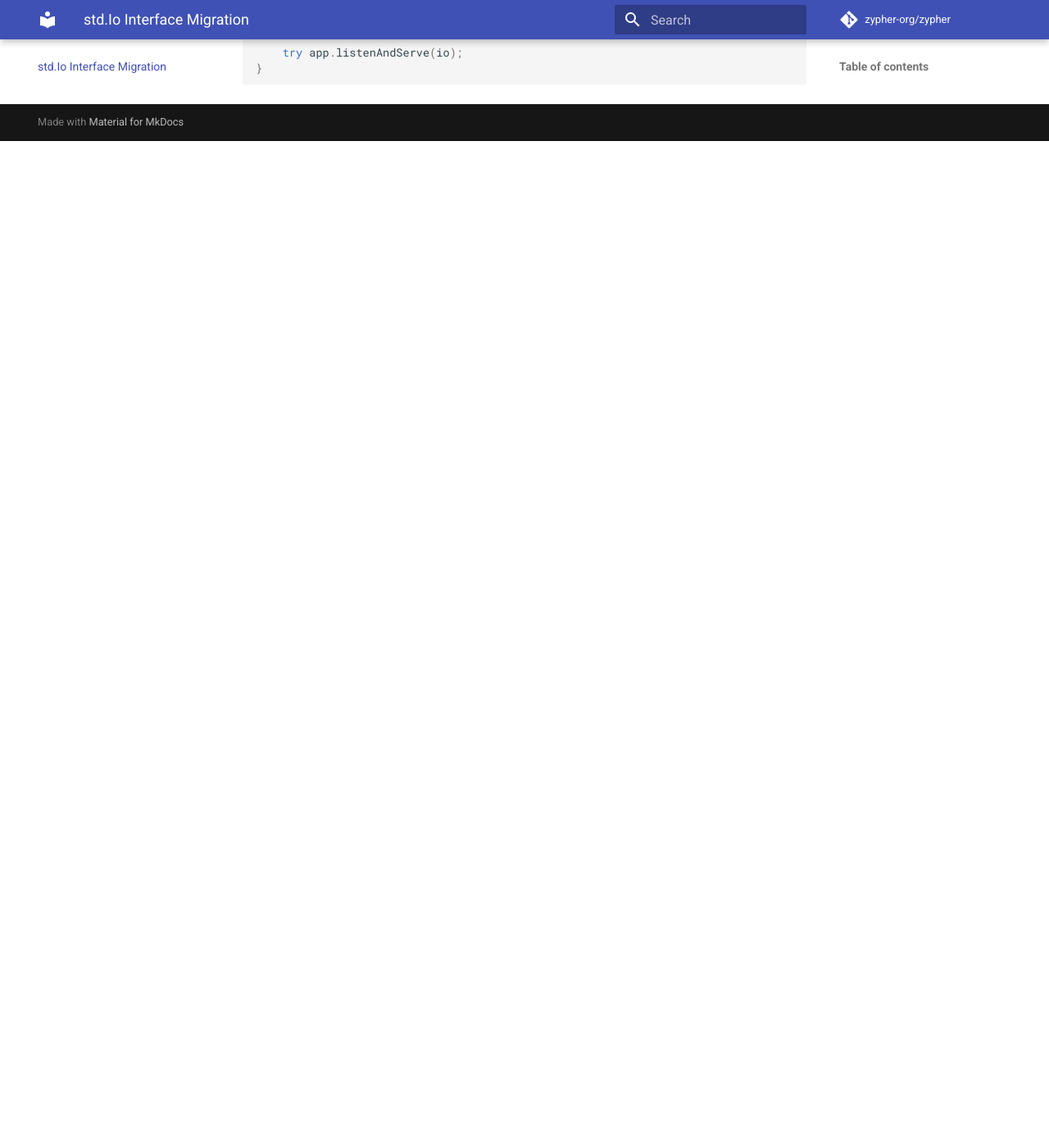
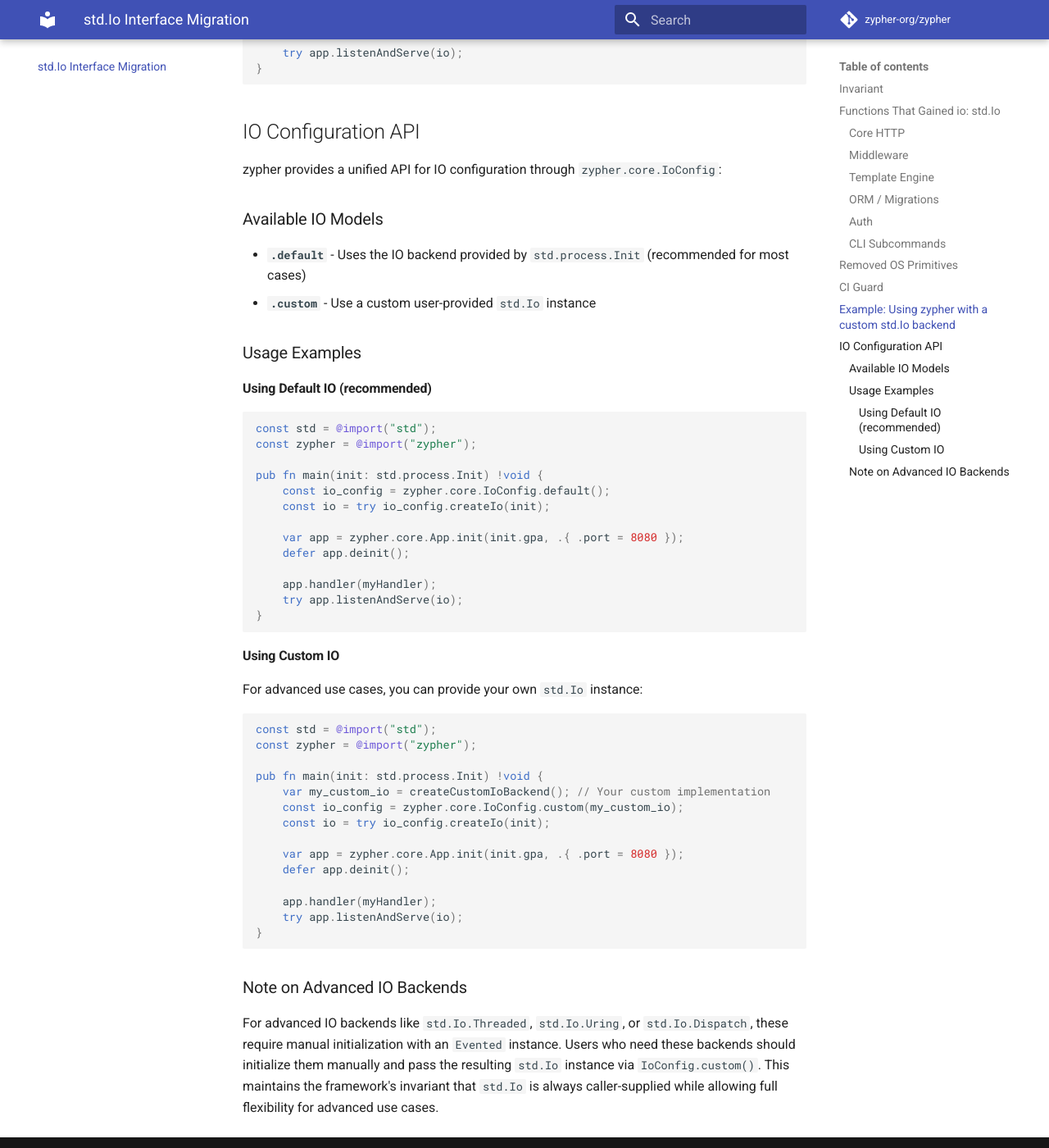
Before and after one commit to zypher-org/zypher, an MkDocs documentation site: the page built from docs/io_migration.md, in a window 1280 px wide and 1400 px high, scrolled down 4624 px. Shown: the whole window at 82% size. Built offline with MkDocs 1.6.1 and Material for MkDocs 9.7.7, drawn with Linux system fonts in a browser that asks for light colours; comment, search, counter and statistics services are not loaded; before the commit the page ends 4796 px from its top, so only the background shows below that.

Commit message:
feat: add unified IO configuration API for flexible IO backend selection
What Changed:
- Added src/core/io_config.zig: New module providing IoConfig struct and IoModel enum
- Modified src/core/main.zig: Exported IoConfig and IoModel through zypher.core
- Modified docs/core.md: Updated full example to use std.process.Init and added IO Configuration section
- Modified docs/io_migration.md: Added comprehensive IO Configuration API documentation with examples
- Added examples/io-config-demo/: New example application demonstrating IoConfig API usage

Why It Changed:
The framework already supports flexible IO backends through the std.Io abstraction, but there was no unified API for users to easily choose their preferred IO model. Users had to manually initialize IO backends and pass them to app.listenAndServe(). This change provides a clean, documented API for IO configuration while maintaining the framework's invariant that std.Io is always caller-supplied.

How It Changed:
- Created IoConfig struct with factory methods: .default() and .custom(io)
- IoModel enum with .default and .custom options
- createIo() method to instantiate the chosen IO backend
- Simplified the API to focus on the two most common use cases: default system IO and custom user-provided IO
- Advanced IO backends (Threaded, Uring, Dispatch) require manual initialization and can be passed via IoConfig.custom()
- Updated documentation with clear examples and guidance on when to use each approach

What It Affects:
- Library users who want to choose their IO backend
- Developers building applications on top of zypher
- Anyone who needs to integrate zypher with custom IO infrastructure

How It Affects It:
- Provides a cleaner, more discoverable API for IO configuration
- Makes it easier for new users to understand how to work with IO backends
- Maintains backward compatibility - existing code using init.io directly continues to work
- Preserves the caller-supplied IO invariant - the library never constructs or owns std.Io instances
- Documentation now clearly explains the trade-offs and recommended approaches for different use cases

The implementation focuses on simplicity and correctness, avoiding complex IO backend initialization within the library. Users who need advanced IO backends can initialize them manually and pass via IoConfig.custom(), keeping the framework lightweight and maintainable.

````diff
--- a/docs/core.md
+++ b/docs/core.md
@@ -202,9 +202,8 @@ All mutators return `*Response` for chaining unless they return an error union.
 const std = @import("std");
 const zypher = @import("zypher");
 
-pub fn main() !void {
-    var gpa = std.heap.GeneralPurposeAllocator(.{}){};
-    var app = zypher.core.App.init(gpa.allocator(), .{ .port = 8080 });
+pub fn main(init: std.process.Init) !void {
+    var app = zypher.core.App.init(init.gpa, .{ .port = 8080 });
 
     app.handler(struct {
         fn handle(req: *zypher.core.Request, res: *zypher.core.Response) void {
@@ -213,6 +212,29 @@ pub fn main() !void {
         }
     }.handle);
 
-    try app.listenAndServe(std.Io.default(gpa.allocator()));
+    try app.listenAndServe(init.io);
 }
 ```
+
+## IO Configuration
+
+zypher provides a unified API for IO configuration through `zypher.core.IoConfig`. See [io_migration.md](io_migration.md) for detailed documentation.
+
+### Quick Start with IO Config
+
+```zig
+const std = @import("std");
+const zypher = @import("zypher");
+
+pub fn main(init: std.process.Init) !void {
+    // Use default IO configuration (recommended)
+    const io_config = zypher.core.IoConfig.default();
+    const io = try io_config.createIo(init);
+
+    var app = zypher.core.App.init(init.gpa, .{ .port = 8080 });
+    defer app.deinit();
+
+    app.handler(myHandler);
+    try app.listenAndServe(io);
+}
+```
--- a/docs/io_migration.md
+++ b/docs/io_migration.md
@@ -116,3 +116,57 @@ pub fn main(init: std.process.Init) !void {
     try app.listenAndServe(io);
 }
 ```
+
+## IO Configuration API
+
+zypher provides a unified API for IO configuration through `zypher.core.IoConfig`:
+
+### Available IO Models
+
+- **`.default`** - Uses the IO backend provided by `std.process.Init` (recommended for most cases)
+- **`.custom`** - Use a custom user-provided `std.Io` instance
+
+### Usage Examples
+
+#### Using Default IO (recommended)
+
+```zig
+const std = @import("std");
+const zypher = @import("zypher");
+
+pub fn main(init: std.process.Init) !void {
+    const io_config = zypher.core.IoConfig.default();
+    const io = try io_config.createIo(init);
+
+    var app = zypher.core.App.init(init.gpa, .{ .port = 8080 });
+    defer app.deinit();
+
+    app.handler(myHandler);
+    try app.listenAndServe(io);
+}
+```
+
+#### Using Custom IO
+
+For advanced use cases, you can provide your own `std.Io` instance:
+
+```zig
+const std = @import("std");
+const zypher = @import("zypher");
+
+pub fn main(init: std.process.Init) !void {
+    var my_custom_io = createCustomIoBackend(); // Your custom implementation
+    const io_config = zypher.core.IoConfig.custom(my_custom_io);
+    const io = try io_config.createIo(init);
+
+    var app = zypher.core.App.init(init.gpa, .{ .port = 8080 });
+    defer app.deinit();
+
+    app.handler(myHandler);
+    try app.listenAndServe(io);
+}
+```
+
+### Note on Advanced IO Backends
+
+For advanced IO backends like `std.Io.Threaded`, `std.Io.Uring`, or `std.Io.Dispatch`, these require manual initialization with an `Evented` instance. Users who need these backends should initialize them manually and pass the resulting `std.Io` instance via `IoConfig.custom()`. This maintains the framework's invariant that `std.Io` is always caller-supplied while allowing full flexibility for advanced use cases.
````
Also changed, not shown: 4 other files.
